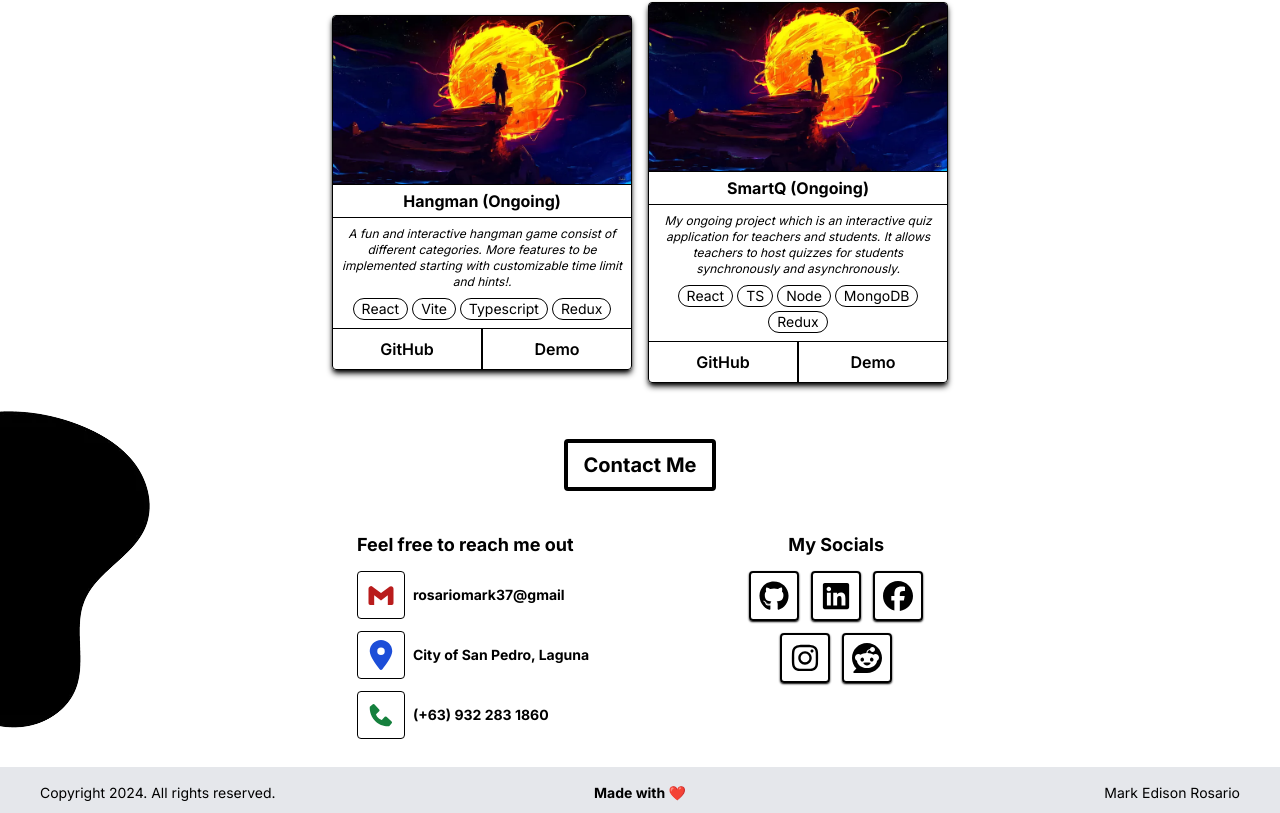
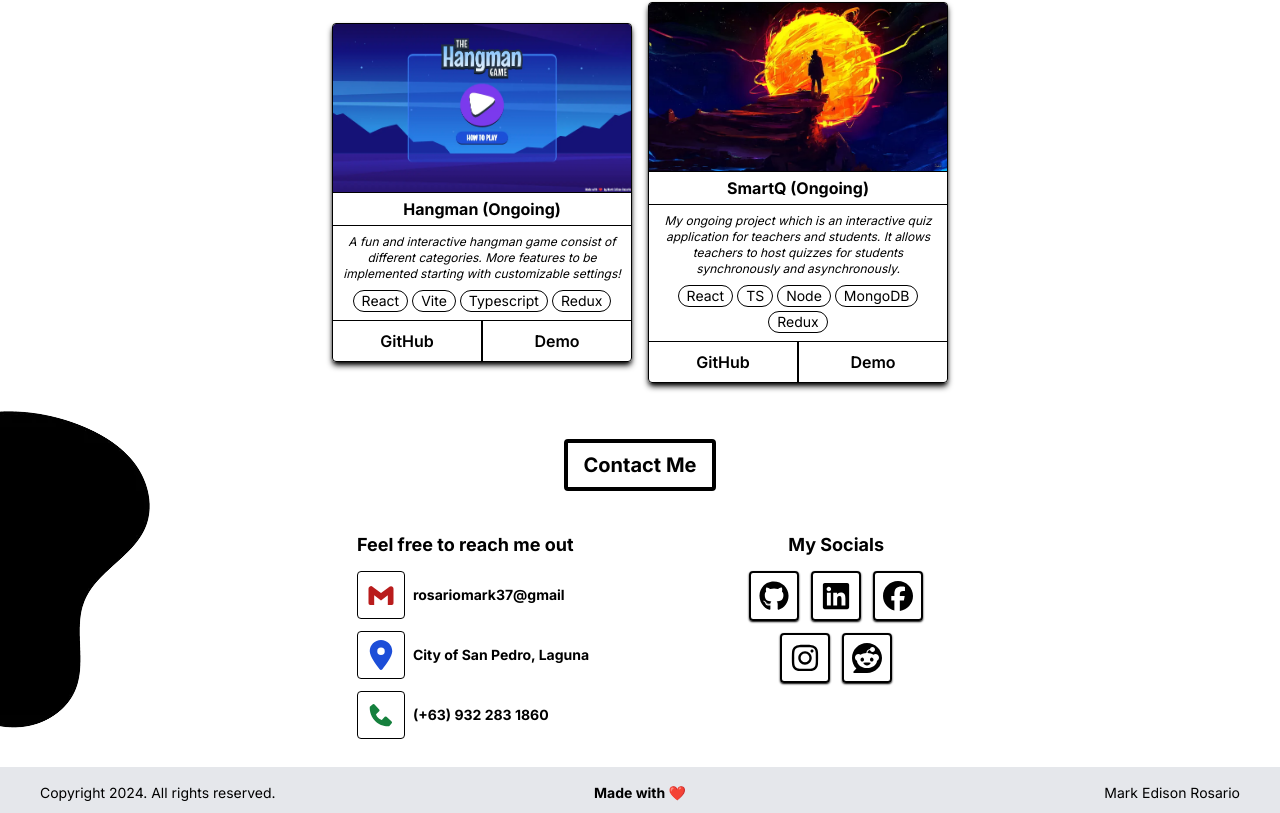
Before and after one commit to Mrrked/Portfolio-MrYious, a Next.js app: page / in a window 1280 px wide. Shown: the part 2743-3556 px from the top of the page. Built offline with nearby package versions, Linux system fonts and the light colour scheme.

Commit message:
update data and img

```diff
--- a/src/app/_data/data.ts
+++ b/src/app/_data/data.ts
@@ -5,6 +5,7 @@ import { FaCss3Alt, FaGit, FaGithub, FaHtml5, FaJava, FaLaravel, FaNodeJs, FaPhp
 import { SiMysql, SiNextdotjs, SiPostman, SiTailwindcss } from "react-icons/si";
 
 import BloodLink from "../_assets/images/project_img/BloodLink.webp";
+import Hangman from "../_assets/images/project_img/Hangman.webp";
 import HateShield from "../_assets/images/project_img/HateShield.webp";
 import MaryAlstonHotel from "../_assets/images/project_img/MaryAlstonHotel.webp";
 import NightSpot from "../_assets/images/project_img/NightSpot.webp";
@@ -109,8 +110,8 @@ export const MyData = {
         },
         {
             title: "Hangman (Ongoing)",
-            image: placeholder,
-            description: "A fun and interactive hangman game consist of different categories. More features to be implemented starting with customizable time limit and hints!. ",
+            image: Hangman,
+            description: "A fun and interactive hangman game consist of different categories. More features to be implemented starting with customizable settings!",
             techs: ["React", "Vite", "Typescript", 'Redux'],
             github: "https://github.com/MrYious/Hangman-Game",
             demo: "https://hangman-mark.vercel.app/"
```
Also changed, not shown: src/app/_assets/images/project_img/Hangman.png (added), src/app/_assets/images/project_img/Hangman.webp (added).
